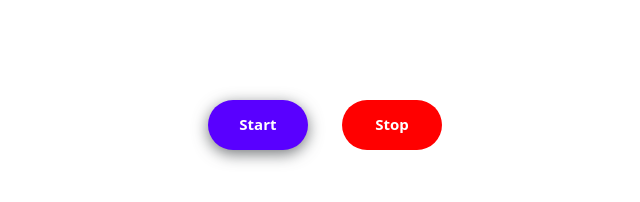
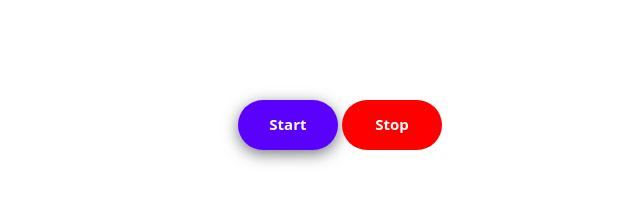
Before and after one commit to Tatiana-goit/goit-js-hw-11-color-switch, a website built with Parcel: page src/index.html in a window 1280 px wide. In both pictures the pointer is over the button "Start". Shown: the whole page, without its empty margins (300-940 px from the left). Built offline with nearby package versions, Linux system fonts and the light colour scheme.

Commit message:
Доработка

```diff
--- a/src/styles.css
+++ b/src/styles.css
@@ -9,10 +9,14 @@
     height: 50px;
     font-size: 15px;
     font-weight: 700;
-    margin-right: 30px;
+
     border: none;
     border-radius: 50px;
     color: #fff;
+
+    /* &:not(:last-child) {
+        margin-right: 30px;
+    } */
 }
 
 .color-blue {
@@ -27,7 +31,7 @@
     cursor: not-allowed;
 }
 
-.button:hover,
-.button:focus{
+.button:hover {
+    font-weight: 900;
     box-shadow: 0 4px 15px 0 rgba(70, 73, 77, 0.75);
 }
```
